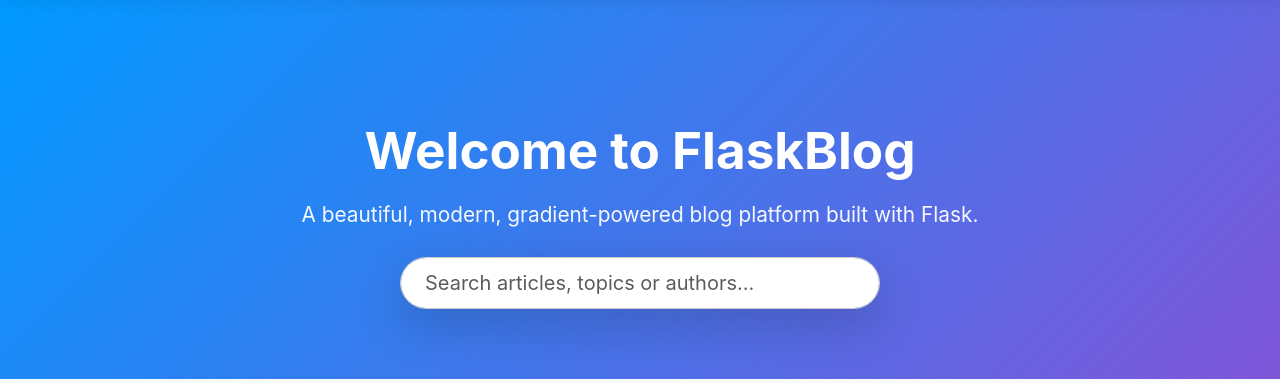
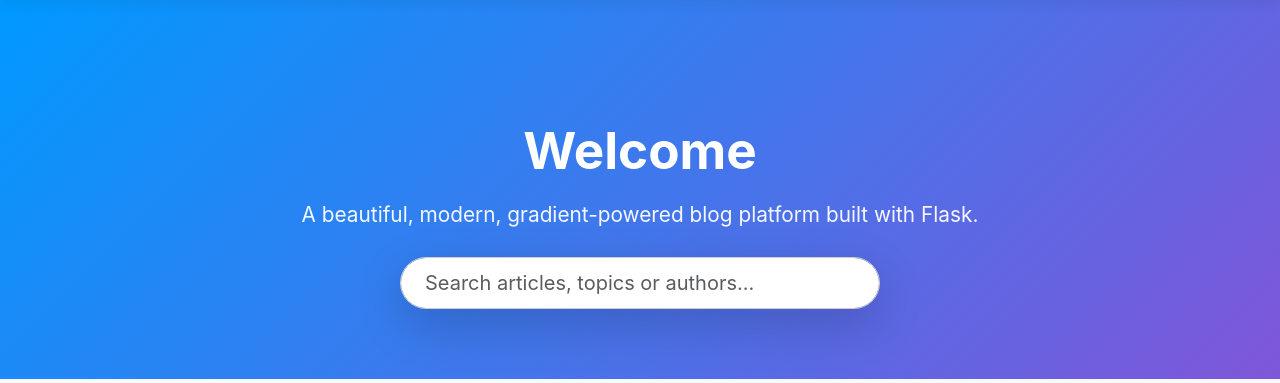
Before and after one commit to naveen-sharma15/eks-final, a Flask app: page / in a window 1280 px wide. Shown: the part 84-467 px from the top of the page. Run offline with Flask 3, Linux system fonts and the light colour scheme; data that the repository does not hold is empty.

Commit message:
Update home.html

```diff
--- a/templates/home.html
+++ b/templates/home.html
@@ -6,7 +6,7 @@
 =========================== -->
 <section class="hero text-white text-center">
     <div class="container">
-        <h1 class="fw-bold">Welcome to FlaskBlog</h1>
+        <h1 class="fw-bold">Welcome</h1>
         <p class="mt-3">
             A beautiful, modern, gradient-powered blog platform built with Flask.
         </p>
```
